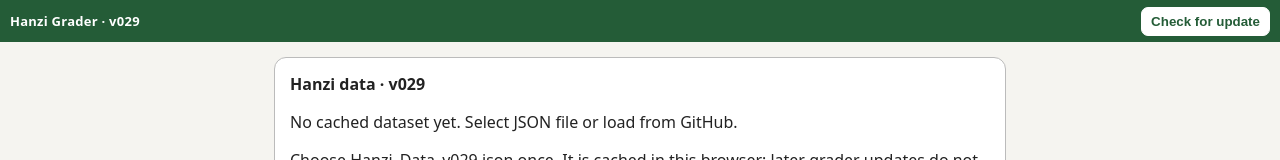
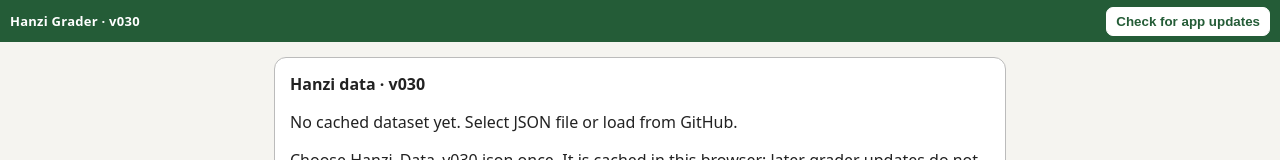
Before and after one commit to someone7070/hanzi-grader, a plain HTML site: page index.html in a window 1280 px wide. Shown: the top 160 px of the page. Drawn offline with Linux system fonts and the light colour scheme.

Commit message:
Show v030 and separate app update control from mnemonic sync

```diff
--- a/index.html
+++ b/index.html
@@ -1,15 +1,15 @@
 <!doctype html>
-<html lang="en"><head><meta charset="utf-8"><meta name="viewport" content="width=device-width,initial-scale=1,viewport-fit=cover"><meta name="theme-color" content="#245c37"><title>Hanzi Grader</title><link rel="manifest" href="./manifest.webmanifest"><link rel="icon" href="./icon.svg" type="image/svg+xml"><style>html,body{height:100%;margin:0;background:#f5f4f0}iframe{display:block;border:0;width:100%;height:calc(100% - 42px);height:calc(100dvh - 42px)}#versionBar{min-height:42px;box-sizing:border-box;display:flex;align-items:center;justify-content:space-between;gap:8px;padding:5px 10px;background:#245c37;color:#fff;font:600 13px system-ui;letter-spacing:.02em}#missing{display:none;padding:24px;font:16px system-ui;color:#253a29}</style></head><body><div id="versionBar"><span id="shellVersion">Hanzi Grader · v029</span><span id="updateStatus" style="font-size:11px;font-weight:400" aria-live="polite"></span><button id="checkAppUpdate" style="border:1px solid white;border-radius:7px;padding:6px 9px;background:white;color:#245c37;font-weight:700">Check for update</button></div><iframe id="grader" title="Hanzi Grader" src="./Hanzi_Grader_v029.html"></iframe><div id="missing"><h1>Hanzi Grader setup</h1><p>Upload the v029 application file to this repository as <code>Hanzi_Grader_v029.html</code>. Keep the mnemonic database private: import its JSON from inside the grader.</p></div><script>document.getElementById('checkAppUpdate').onclick=async function(){
+<html lang="en"><head><meta charset="utf-8"><meta name="viewport" content="width=device-width,initial-scale=1,viewport-fit=cover"><meta name="theme-color" content="#245c37"><title>Hanzi Grader</title><link rel="manifest" href="./manifest.webmanifest"><link rel="icon" href="./icon.svg" type="image/svg+xml"><style>html,body{height:100%;margin:0;background:#f5f4f0}iframe{display:block;border:0;width:100%;height:calc(100% - 42px);height:calc(100dvh - 42px)}#versionBar{min-height:42px;box-sizing:border-box;display:flex;align-items:center;justify-content:space-between;gap:8px;padding:5px 10px;background:#245c37;color:#fff;font:600 13px system-ui;letter-spacing:.02em}#missing{display:none;padding:24px;font:16px system-ui;color:#253a29}</style></head><body><div id="versionBar"><span id="shellVersion">Hanzi Grader · v030</span><span id="updateStatus" style="font-size:11px;font-weight:400" aria-live="polite"></span><button id="checkAppUpdate" style="border:1px solid white;border-radius:7px;padding:6px 9px;background:white;color:#245c37;font-weight:700">Check for app updates</button></div><iframe id="grader" title="Hanzi Grader" src="./Hanzi_Grader_v030.html"></iframe><div id="missing"><h1>Hanzi Grader setup</h1><p>Upload the v030 application file to this repository as <code>Hanzi_Grader_v030.html</code>. Keep the mnemonic database private: import its JSON from inside the grader.</p></div><script>document.getElementById('checkAppUpdate').onclick=async function(){
  const btn=this,msg=document.getElementById('updateStatus');btn.disabled=true;msg.textContent='Checking…';
  try{
   if('serviceWorker' in navigator){const reg=await navigator.serviceWorker.getRegistration();if(reg)await reg.update()}
   const res=await fetch('./index.html?check='+Date.now(),{cache:'no-store'});if(!res.ok)throw Error('HTTP '+res.status);
   const m=(await res.text()).match(/Hanzi_Grader_v(\d{3})\.html/);if(!m)throw Error('Version unavailable');
-  const latest=Number(m[1]);if(latest>29){
+  const latest=Number(m[1]);const current=Number((document.getElementById('shellVersion').textContent.match(/v(\d{3})/)||[])[1]||30);if(latest>current){
    const v='v'+String(latest).padStart(3,'0');msg.textContent='Opening '+v+'…';
    document.getElementById('grader').src='./Hanzi_Grader_'+v+'.html?fresh='+Date.now();
    document.getElementById('shellVersion').textContent='Hanzi Grader · '+v;
    msg.textContent='Updated; saved progress is retained.';
-  }else msg.textContent='Already current (v029).';
+  }else msg.textContent='Already current (v'+String(current).padStart(3,'0')+').';
  }catch(e){msg.textContent='Check failed: '+e.message}finally{btn.disabled=false}
 };if('serviceWorker'in navigator)window.addEventListener('load',()=>navigator.serviceWorker.register('./sw.js').catch(()=>{}));document.getElementById('grader').addEventListener('load',()=>{try{const d=document.getElementById('grader').contentDocument;if(d&&d.title==='Error')throw Error()}catch(e){}});</script></body></html>
```
